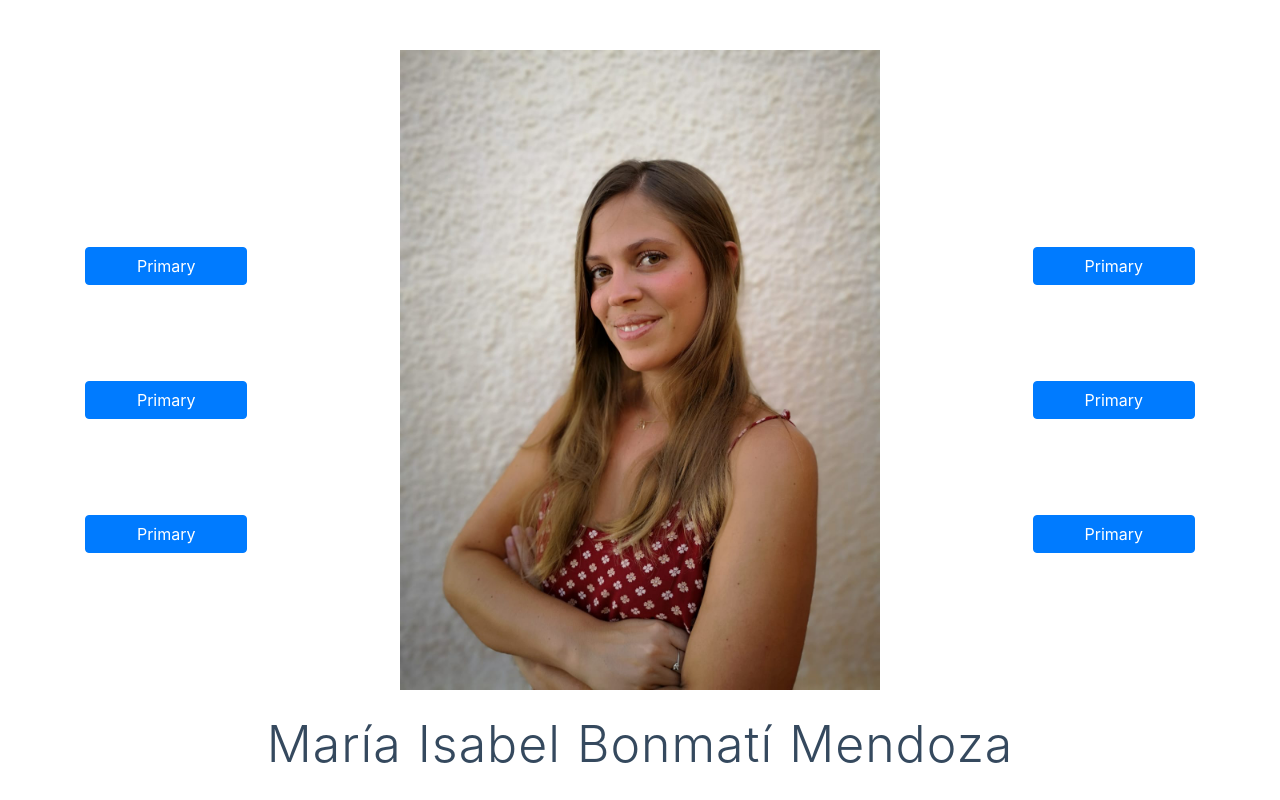
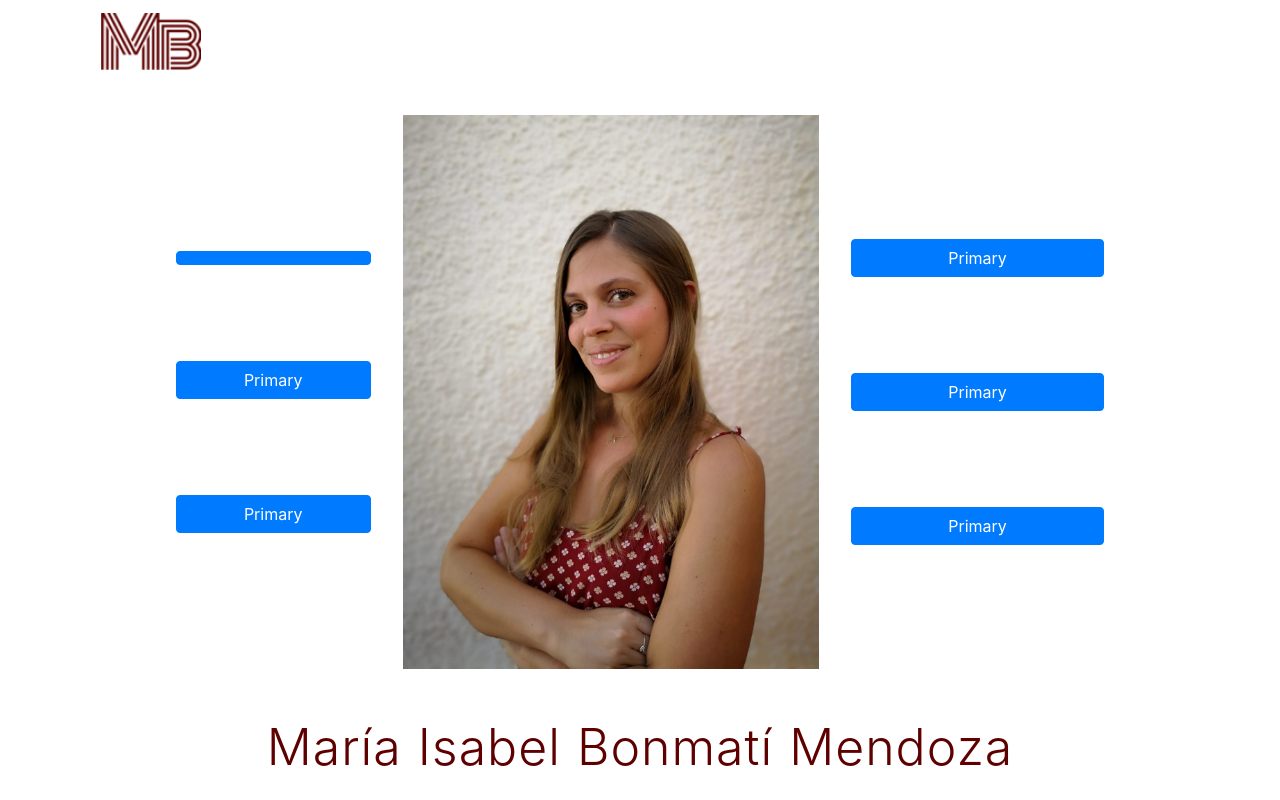
Before and after one commit to marisabonmati/marisabonmatiweb, a Nuxt app: page / in a window 1280 px wide. Built offline with nearby package versions, Linux system fonts and the light colour scheme.

Commit message:
logo nav

```diff
--- a/components/Marisaimg.vue
+++ b/components/Marisaimg.vue
@@ -1,13 +1,14 @@
 <template>
-    <img class="marisa-img" src="../static/marisa.jpeg"/>
+    <img class="marisa-img" src="../static/marisa.jpeg" alt="Foto Marisa Bonmatí"/>
 </template>
 
 <style>
 .marisa-img {
   animation: 1s appear;
-  margin: auto;
+  display: block;
+  margin: 0 auto;
   width: 30em;
-  padding-top: 2rem;
+  padding: 2rem;
 }
 
 @keyframes appear {
--- /dev/null
+++ b/components/Navhome.vue
@@ -0,0 +1,22 @@
+<template>
+    <div>
+<nav class="navbar">
+  <a class="navbar-brand" href="#">
+          <img class="logo-mb" src="../static/logoMB.png" alt="logo Marisa Bonmatí"/>
+  </a>
+</nav>
+</div>
+</template>
+
+
+<style>
+.logo-mb {
+  width: 100px;
+}
+
+@keyframes appear {
+  0% {
+    opacity: 0;
+  }
+}
+</style>
--- a/nuxt.config.js
+++ b/nuxt.config.js
@@ -5,37 +5,28 @@ export default {
   // Global page headers (https://go.nuxtjs.dev/config-head)
   head: {
     title: 'Marisa Bonmatí',
-    meta: [{
-        charset: 'utf-8'
-      },
-      {
-        name: 'viewport',
-        content: 'width=device-width, initial-scale=1'
-      },
-      {
-        hid: 'description',
-        name: 'description',
-        content: ''
-      },
+    meta: [
+      { charset: 'utf-8' },
+      { name: 'viewport', content: 'width=device-width, initial-scale=1' },
+      { hid: 'description', name: 'description', content: '' },
     ],
-    link: [{
-      rel: 'icon',
-      type: 'image/x-icon',
-      href: '/favicon.ico'
-    }],
+    link: [{ rel: 'icon', type: 'image/x-icon', href: '/favicon.ico' }],
   },
 
 // Global CSS (https://go.nuxtjs.dev/config-css)
-  css: [],
+css: [
+],
 
 // Plugins to run before rendering page (https://go.nuxtjs.dev/config-plugins)
-  plugins: [],
+plugins: [
+],
 
 // Auto import components (https://go.nuxtjs.dev/config-components)
 components: true,
 
 // Modules for dev and build (recommended) (https://go.nuxtjs.dev/config-modules)
-  buildModules: [],
+buildModules: [
+],
 
 // Modules (https://go.nuxtjs.dev/config-modules)
 modules: [
@@ -44,6 +35,6 @@ export default {
 ],
 
 // Build Configuration (https://go.nuxtjs.dev/config-build)
-  build: {}
-
+build: {
 }
+}
--- a/pages/index.vue
+++ b/pages/index.vue
@@ -1,31 +1,52 @@
 <template>
   <div class="container">
-    <div class="">
-      <button type="button" class="btn btn-primary w-100 links links-left mb-5">
+    <Navhome />
+    <div class="d-flex align-items-center justify-content-center">
+      <div>
+        <button
+          type="button"
+          class="btn btn-primary w-100 links links-left mb-5"
+        >
+          <i class="fas fa-book-reader"></i>
+        </button>
+        <button
+          type="button"
+          class="btn btn-primary w-100 links links-left my-5"
+        >
           Primary
         </button>
-      <button type="button" class="btn btn-primary w-100 links links-left my-5">
-        Primary
-      </button>
-      <button type="button" class="btn btn-primary w-100 links links-left mt-5">
+        <button
+          type="button"
+          class="btn btn-primary w-100 links links-left mt-5"
+        >
           Primary
         </button>
       </div>
       <div>
         <Marisaimg />
-      <h1 class="title mt-4">María Isabel Bonmatí Mendoza</h1>
       </div>
       <div>
-      <button type="button" class="btn btn-primary w-100 links links-right mb-5">
+        <button
+          type="button"
+          class="btn btn-primary w-100 links links-right mb-5"
+        >
           Primary
         </button>
-      <button type="button" class="btn btn-primary w-100 links links-right my-5">
+        <button
+          type="button"
+          class="btn btn-primary w-100 links links-right my-5"
+        >
           Primary
         </button>
-      <button type="button" class="btn btn-primary w-100 links links-right mt-5">
+        <button
+          type="button"
+          class="btn btn-primary w-100 links links-right mt-5"
+        >
           Primary
         </button>
       </div>
+    </div>
+    <h1 class="title mt-3 d-flex justify-content-center">María Isabel Bonmatí Mendoza</h1>
   </div>
 </template>
 
@@ -38,7 +59,7 @@ export default {};
 .container {
 @apply min-h-screen flex justify-center items-center text-center mx-auto;
 }
-*/
+
 .container {
   margin: 0 auto;
   min-height: 100vh;
@@ -47,6 +68,7 @@ export default {};
   align-items: center;
   text-align: center;
 }
+*/
 
 .title {
   font-family: "Quicksand", "Source Sans Pro", -apple-system, BlinkMacSystemFont,
@@ -54,12 +76,11 @@ export default {};
   display: inline-block;
   font-weight: 300;
   font-size: 50px;
-  color: #35495e;
+  color: #5e0000;
   letter-spacing: 1px;
 }
 
 .links {
   animation: 3s appear;
 }
-
 </style>
```
Also changed, not shown: static/logoMB.png (added). Lines whose indentation alone changed are shown as unchanged.
